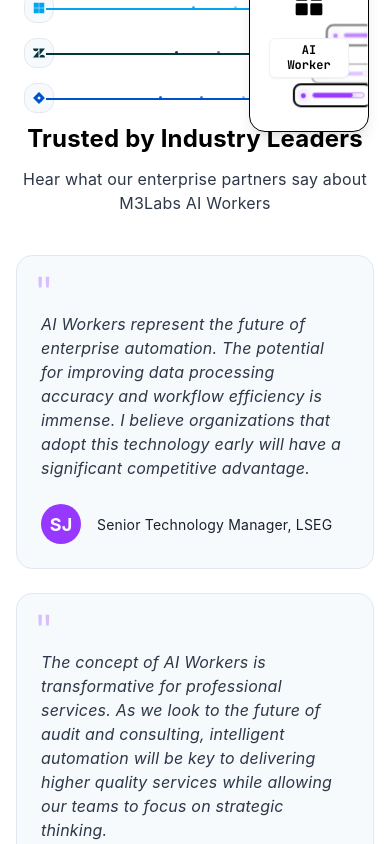
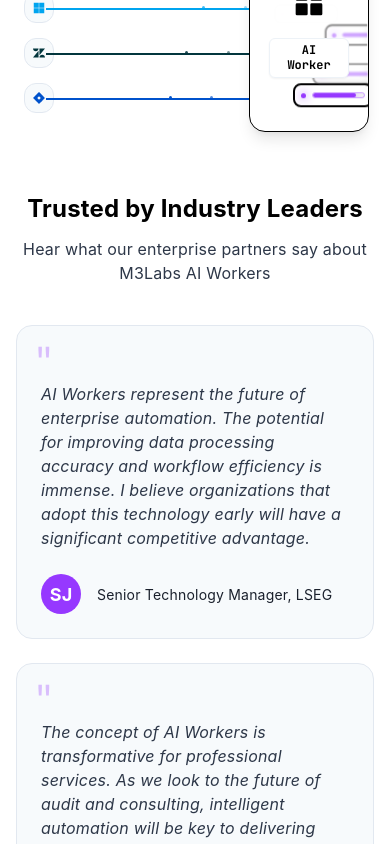
Before and after one commit to m3amir/Website, a React (Vite) app: page /ai-worker in a window 390 px wide. Shown: the part 1600-2444 px from the top of the page. Built offline with nearby package versions, Linux system fonts and the light colour scheme.

Commit message:
Update layout in AIWorker component: adjusted vertical spacing for improved visual alignment and responsiveness on different screen sizes.

```diff
--- a/src/pages/AIWorker.tsx
+++ b/src/pages/AIWorker.tsx
@@ -884,7 +884,7 @@
 
           <Container maxW="6xl" px={{ base: 4, md: 6 }} position="relative">
             <VStack spacing={{ base: 10, md: 16 }}>
-              <VStack spacing={{ base: 3, md: 4 }} textAlign="center">
+              <VStack spacing={{ base: 3, md: 4 }} textAlign="center" mt={{ base: "70px", md: 0 }}>
                 <Heading color="black" size={{ base: "lg", md: "xl" }} {...headingStyle}>
                   Trusted by Industry Leaders
                 </Heading>
```
